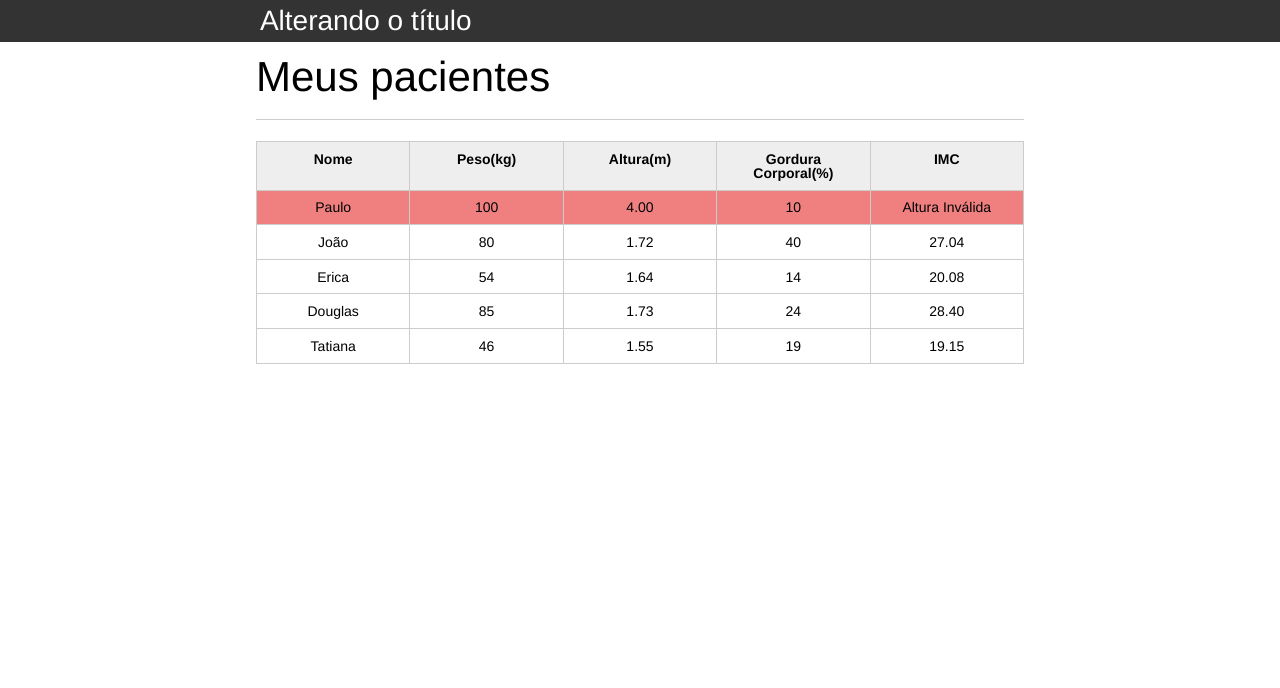
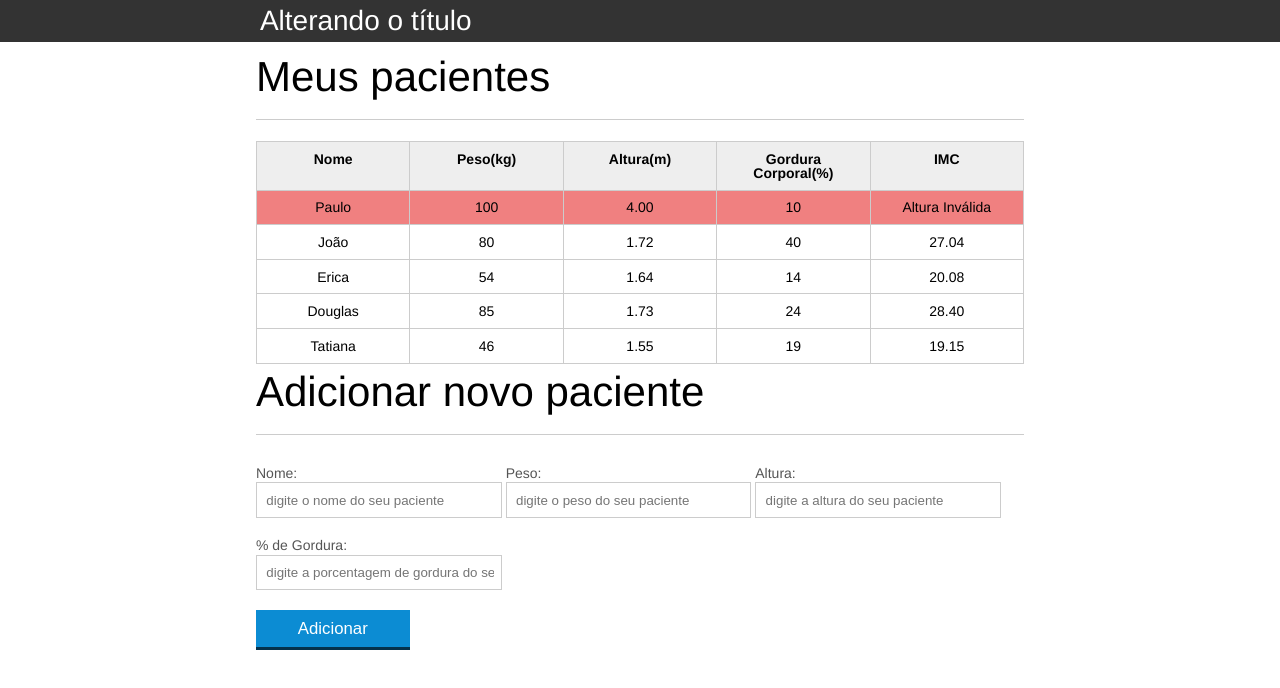
Before and after one commit to Diegocgamarra/TABLE-imc, a plain HTML site: page index.html in a window 1280 px wide. Drawn offline with Linux system fonts and the light colour scheme.

Commit message:
added form
added form without interaction yet

```diff
--- a/index.html
+++ b/index.html
@@ -74,6 +74,32 @@
 
 		</section>
 	</main>
+	<!-- ... -->
+	<section class="container">
+		<h2 id="titulo-form">Adicionar novo paciente</h2>
+		<form id="form-adiciona">
+			<div class="grupo">
+				<label for="nome">Nome:</label>
+				<input id="nome" name="nome" type="text" placeholder="digite o nome do seu paciente" class="campo">
+			</div>
+			<div class="grupo">
+				<label for="peso">Peso:</label>
+				<input id="peso" name="peso" type="text" placeholder="digite o peso do seu paciente" class="campo campo-medio">
+			</div>
+			<div class="grupo">
+				<label for="altura">Altura:</label>
+				<input id="altura" name="altura" type="text" placeholder="digite a altura do seu paciente"
+					class="campo campo-medio">
+			</div>
+			<div class="grupo">
+				<label for="gordura">% de Gordura:</label>
+				<input id="gordura" type="text" placeholder="digite a porcentagem de gordura do seu paciente"
+					class="campo campo-medio">
+			</div>
+
+			<button id="adicionar-paciente" class="botao bto-principal">Adicionar</button>
+		</form>
+	</section>
 	<script src="js/script.js"></script>
 
 </body>
```
